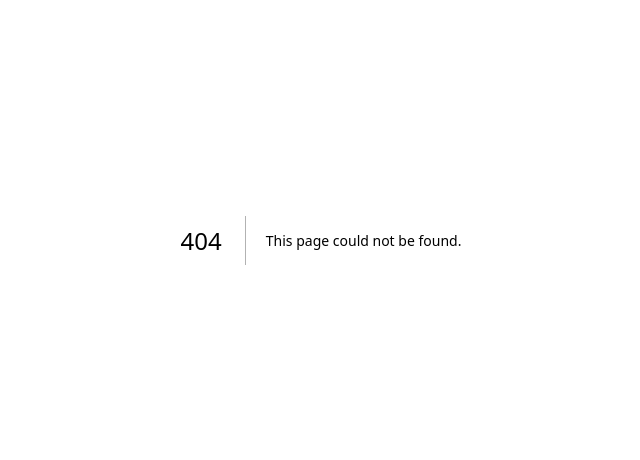
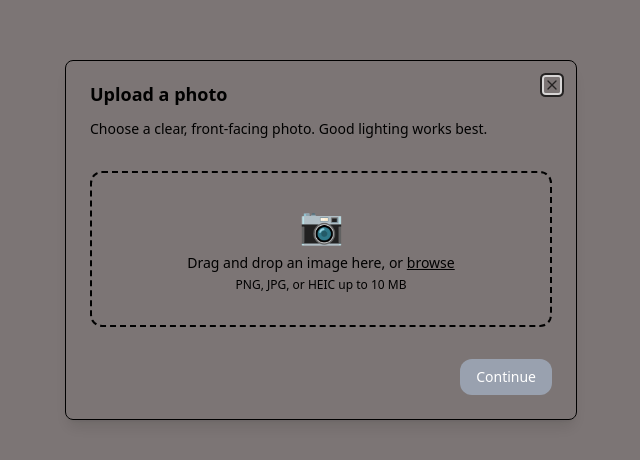
Before and after one commit to johnwalterdennis/Tryon-ai, a Next.js app in the folder frontend/: page /uploadpage in a window 1280 px wide. Before the commit this address had no page. Shown: the part 160-620 px from the top of the page, without its empty margins (319-959 px from the left). Built offline with nearby package versions, Linux system fonts and the light colour scheme.

Commit message:
added uploadpage.tsx

```diff
--- a/frontend/package.json
+++ b/frontend/package.json
@@ -9,6 +9,7 @@
     "lint": "eslint"
   },
   "dependencies": {
+    "@radix-ui/react-dialog": "^1.1.15",
     "@radix-ui/react-slot": "^1.2.3",
     "axios": "^1.12.2",
     "class-variance-authority": "^0.7.1",
--- /dev/null
+++ b/frontend/src/components/ui/dialog.tsx
@@ -0,0 +1,141 @@
+import * as React from "react"
+import * as DialogPrimitive from "@radix-ui/react-dialog"
+import { XIcon } from "lucide-react"
+
+import { cn } from "@/lib/utils"
+
+function Dialog({
+  ...props
+}: React.ComponentProps<typeof DialogPrimitive.Root>) {
+  return <DialogPrimitive.Root data-slot="dialog" {...props} />
+}
+
+function DialogTrigger({
+  ...props
+}: React.ComponentProps<typeof DialogPrimitive.Trigger>) {
+  return <DialogPrimitive.Trigger data-slot="dialog-trigger" {...props} />
+}
+
+function DialogPortal({
+  ...props
+}: React.ComponentProps<typeof DialogPrimitive.Portal>) {
+  return <DialogPrimitive.Portal data-slot="dialog-portal" {...props} />
+}
+
+function DialogClose({
+  ...props
+}: React.ComponentProps<typeof DialogPrimitive.Close>) {
+  return <DialogPrimitive.Close data-slot="dialog-close" {...props} />
+}
+
+function DialogOverlay({
+  className,
+  ...props
+}: React.ComponentProps<typeof DialogPrimitive.Overlay>) {
+  return (
+    <DialogPrimitive.Overlay
+      data-slot="dialog-overlay"
+      className={cn(
+        "data-[state=open]:animate-in data-[state=closed]:animate-out data-[state=closed]:fade-out-0 data-[state=open]:fade-in-0 fixed inset-0 z-50 bg-black/50",
+        className
+      )}
+      {...props}
+    />
+  )
+}
+
+function DialogContent({
+  className,
+  children,
+  showCloseButton = true,
+  ...props
+}: React.ComponentProps<typeof DialogPrimitive.Content> & {
+  showCloseButton?: boolean
+}) {
+  return (
+    <DialogPortal data-slot="dialog-portal">
+      <DialogOverlay />
+      <DialogPrimitive.Content
+        data-slot="dialog-content"
+        className={cn(
+          "bg-background data-[state=open]:animate-in data-[state=closed]:animate-out data-[state=closed]:fade-out-0 data-[state=open]:fade-in-0 data-[state=closed]:zoom-out-95 data-[state=open]:zoom-in-95 fixed top-[50%] left-[50%] z-50 grid w-full max-w-[calc(100%-2rem)] translate-x-[-50%] translate-y-[-50%] gap-4 rounded-lg border p-6 shadow-lg duration-200 sm:max-w-lg",
+          className
+        )}
+        {...props}
+      >
+        {children}
+        {showCloseButton && (
+          <DialogPrimitive.Close
+            data-slot="dialog-close"
+            className="ring-offset-background focus:ring-ring data-[state=open]:bg-accent data-[state=open]:text-muted-foreground absolute top-4 right-4 rounded-xs opacity-70 transition-opacity hover:opacity-100 focus:ring-2 focus:ring-offset-2 focus:outline-hidden disabled:pointer-events-none [&_svg]:pointer-events-none [&_svg]:shrink-0 [&_svg:not([class*='size-'])]:size-4"
+          >
+            <XIcon />
+            <span className="sr-only">Close</span>
+          </DialogPrimitive.Close>
+        )}
+      </DialogPrimitive.Content>
+    </DialogPortal>
+  )
+}
+
+function DialogHeader({ className, ...props }: React.ComponentProps<"div">) {
+  return (
+    <div
+      data-slot="dialog-header"
+      className={cn("flex flex-col gap-2 text-center sm:text-left", className)}
+      {...props}
+    />
+  )
+}
+
+function DialogFooter({ className, ...props }: React.ComponentProps<"div">) {
+  return (
+    <div
+      data-slot="dialog-footer"
+      className={cn(
+        "flex flex-col-reverse gap-2 sm:flex-row sm:justify-end",
+        className
+      )}
+      {...props}
+    />
+  )
+}
+
+function DialogTitle({
+  className,
+  ...props
+}: React.ComponentProps<typeof DialogPrimitive.Title>) {
+  return (
+    <DialogPrimitive.Title
+      data-slot="dialog-title"
+      className={cn("text-lg leading-none font-semibold", className)}
+      {...props}
+    />
+  )
+}
+
+function DialogDescription({
+  className,
+  ...props
+}: React.ComponentProps<typeof DialogPrimitive.Description>) {
+  return (
+    <DialogPrimitive.Description
+      data-slot="dialog-description"
+      className={cn("text-muted-foreground text-sm", className)}
+      {...props}
+    />
+  )
+}
+
+export {
+  Dialog,
+  DialogClose,
+  DialogContent,
+  DialogDescription,
+  DialogFooter,
+  DialogHeader,
+  DialogOverlay,
+  DialogPortal,
+  DialogTitle,
+  DialogTrigger,
+}
--- /dev/null
+++ b/frontend/src/pages/uploadpage.tsx
@@ -0,0 +1,131 @@
+"use client";
+
+import * as React from "react";
+import { useRouter } from "next/navigation";
+import { useEffect, useState, useRef } from "react";
+import {
+  Dialog,
+  DialogContent,
+  DialogHeader,
+  DialogTitle,
+} from "@/components/ui/dialog";
+
+export default function UploadPage() {
+  const router = useRouter();
+  const [open, setOpen] = useState(true);
+  const [file, setFile] = useState<File | null>(null);
+  const [previewUrl, setPreviewUrl] = useState<string | null>(null);
+  const inputRef = useRef<HTMLInputElement | null>(null);
+
+  useEffect(() => {
+    if (!open) return;
+    const prev = document.body.style.overflow;
+    document.body.style.overflow = "hidden";
+    return () => {
+      document.body.style.overflow = prev;
+    };
+  }, [open]);
+
+  useEffect(() => {
+    return () => {
+      if (previewUrl) URL.revokeObjectURL(previewUrl);
+    };
+  }, [previewUrl]);
+
+  const onFiles = (files?: FileList | null) => {
+    const f = files?.[0];
+    if (!f) return;
+    if (!f.type.startsWith("image/")) {
+      window.alert("Please select an image file.");
+      return;
+    }
+    setFile(f);
+    setPreviewUrl(URL.createObjectURL(f));
+  };
+
+  const onDrop: React.DragEventHandler<HTMLDivElement> = (e) => {
+    e.preventDefault();
+    onFiles(e.dataTransfer.files);
+  };
+
+  const onDragOver: React.DragEventHandler<HTMLDivElement> = (e) => {
+    e.preventDefault();
+  };
+
+  const handleConfirm = async () => {
+    if (!file) return;
+
+    // Simple client-only handoff:
+    // Save a blob URL for the file so /tryon can read it from sessionStorage.
+    const blobUrl = previewUrl ?? URL.createObjectURL(file);
+    sessionStorage.setItem("tryon:photoUrl", blobUrl);
+
+    // If you later add an API upload, replace the above with a POST
+    // and pass an ?id=... to /tryon.
+
+    setOpen(false);
+    router.push("/tryon");
+  };
+
+  return (
+    <div className="p-6">
+      <Dialog open={open} onOpenChange={(v) => setOpen(v)}>
+        <DialogContent className="sm:max-w-lg">
+          <DialogHeader>
+            <DialogTitle>Upload a photo</DialogTitle>
+          </DialogHeader>
+
+          <p className="text-sm text-muted-foreground">
+            Choose a clear, front-facing photo. Good lighting works best.
+          </p>
+
+          <div
+            onDrop={onDrop}
+            onDragOver={onDragOver}
+            onClick={() => inputRef.current?.click()}
+            className="mt-4 flex cursor-pointer flex-col items-center justify-center rounded-xl border-2 border-dashed p-8 text-center"
+          >
+            {previewUrl ? (
+              <img
+                src={previewUrl}
+                alt="Preview"
+                className="max-h-72 w-full rounded-lg object-contain"
+              />
+            ) : (
+              <>
+                <div className="mb-2 text-4xl">📷</div>
+                <p className="text-sm">
+                  Drag and drop an image here, or{" "}
+                  <span className="underline">browse</span>
+                </p>
+                <p className="mt-1 text-xs text-muted-foreground">
+                  PNG, JPG, or HEIC up to 10 MB
+                </p>
+              </>
+            )}
+          </div>
+
+          <input
+            ref={inputRef}
+            type="file"
+            accept="image/*,.heic,.heif"
+            className="hidden"
+            onChange={(e) => onFiles(e.target.files)}
+          />
+
+          <div className="mt-4 flex justify-end gap-2">
+            <button
+              onClick={handleConfirm}
+              disabled={!file}
+              className={`rounded-xl px-4 py-2 text-sm text-white ${
+                file ? "bg-black hover:opacity-90" : "bg-gray-400"
+              }`}
+            >
+              Continue
+            </button>
+          </div>
+        </DialogContent>
+      </Dialog>
+    </div>
+  );
+}
```
Also changed, not shown: 1 other file (tests, documents, lock files or other folders).
